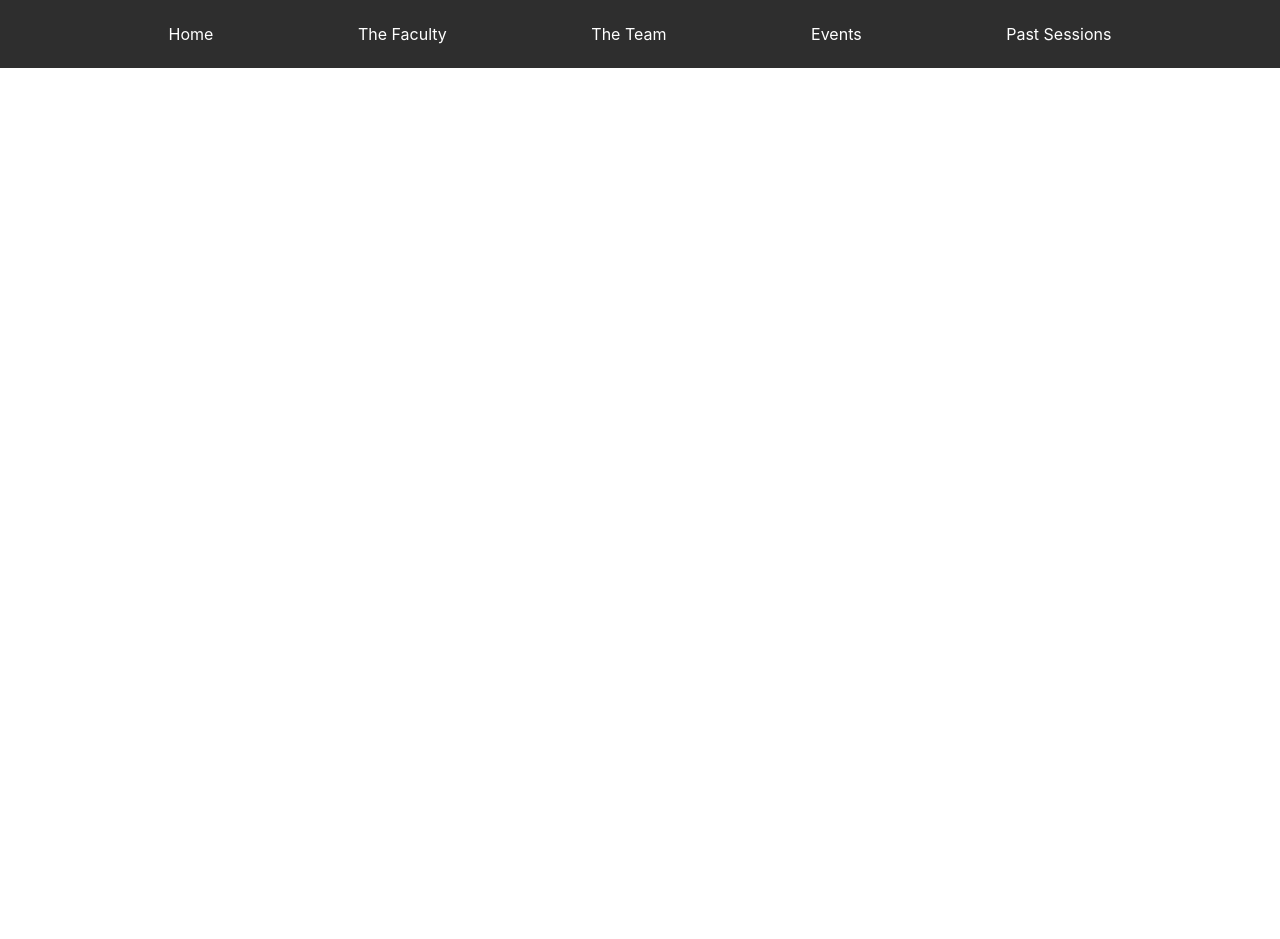
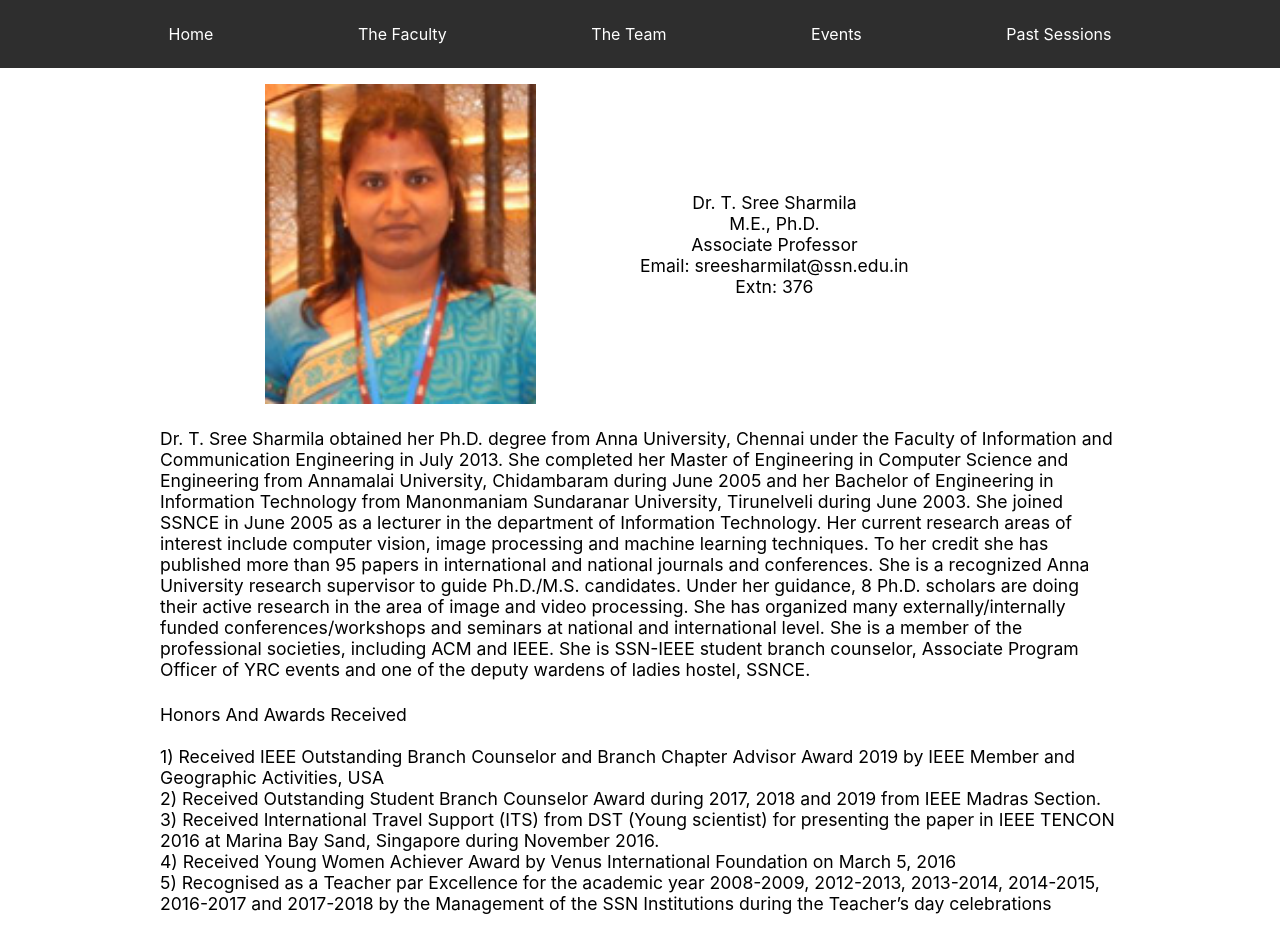
Before and after one commit to keertivaas/ProcodeWebsite, a React (Create React App) app in the folder procode-frontend/: page /faculty in a window 1280 px wide. Shown: the top 939 px of the page. Before the commit the page ends 800 px from the top, so only its background shows below. Built offline with nearby package versions, Linux system fonts and the light colour scheme.

Commit message:
Added Faculty Page

```diff
--- a/procode-frontend/src/App.js
+++ b/procode-frontend/src/App.js
@@ -2,6 +2,7 @@ import "./App.css";
 import { BrowserRouter as Router, Route, Switch } from "react-router-dom";
 import { Navbar } from "./components/Navbar/Navbar";
 import Home from "./views/Home/Home";
+import { Faculty } from "./views/Faculty/Faculty";
 
 function App() {
   return (
@@ -11,6 +12,7 @@ function App() {
         <Switch>
           <Route exact path="/" component={Home} />
           <Route exact path="/team" component={null} />
+          <Route exact path="/faculty" component={Faculty} />
           <Route exact path="*" component={null} />
         </Switch>
       </Router>
--- /dev/null
+++ b/procode-frontend/src/views/Faculty/Faculty.css
@@ -0,0 +1,18 @@
+.intro-logo {
+  height: 40vh;
+  display: flex;
+}
+.intro {
+  display: flex;
+  flex-direction: column;
+  justify-content: space-evenly;
+  font-size: 1.1rem;
+  text-align: center;
+}
+.intro-container {
+  margin: 0 auto;
+  width: 75vw;
+}
+.intro-text {
+  font-size: 1.1rem;
+}
--- /dev/null
+++ b/procode-frontend/src/views/Faculty/Faculty.js
@@ -0,0 +1,87 @@
+import React from "react";
+import "./Faculty.css";
+import Fac_img from "../../img/dr_tss.jpg";
+export const Faculty = () => {
+  return (
+    <div className="intro-container py-1">
+      <div className="intro-logo">
+        <div
+          className="logo"
+          style={{
+            background: `url(${Fac_img}) no-repeat center center/contain`,
+            height: "100%",
+            width: "50%",
+            display: "inline-block",
+          }}
+        ></div>
+        <div className="intro">
+          <p>
+            Dr. T. Sree Sharmila<br></br>
+            M.E., Ph.D.<br></br>
+
+            Associate Professor<br></br>
+
+            Email: sreesharmilat@ssn.edu.in<br></br>
+
+            Extn: 376<br></br>
+          </p>
+        </div>
+      </div>
+      <div className="intro-text">
+        <p className="my-2">
+          Dr. T. Sree Sharmila obtained her Ph.D. degree from Anna University, Chennai under the Faculty of Information and Communication Engineering in July 2013. She completed her Master of Engineering in Computer Science and Engineering from Annamalai University, Chidambaram during June 2005 and her Bachelor of Engineering in Information Technology from Manonmaniam Sundaranar University, Tirunelveli during June 2003.
+
+          She joined SSNCE in June 2005 as a lecturer in the department of Information Technology. Her current research areas of interest include computer vision, image processing and machine learning techniques. To her credit she has published more than 95 papers in international and national journals and conferences. She is a recognized Anna University research supervisor to guide Ph.D./M.S. candidates. Under her guidance, 8 Ph.D. scholars are doing their active research in the area of image and video processing.
+
+          She has organized many externally/internally funded conferences/workshops and seminars at national and international level. She is a member of the professional societies, including ACM and IEEE.
+
+          She is SSN-IEEE student branch counselor, Associate Program Officer of YRC events and one of the deputy wardens of ladies hostel, SSNCE.
+        </p>
+        <p className="my-2">
+          Honors And Awards Received <br></br> <br></br>
+          <ul>
+            <li> 1) Received IEEE Outstanding Branch Counselor and Branch Chapter Advisor Award 2019 by IEEE Member and Geographic Activities, USA </li>
+            <li> 2) Received Outstanding Student Branch Counselor Award during 2017, 2018 and 2019 from IEEE Madras Section. </li>
+            <li> 3) Received International Travel Support (ITS) from DST (Young scientist) for presenting the paper in IEEE TENCON 2016 at Marina Bay Sand, Singapore during November 2016. </li>
+            <li> 4) Received Young Women Achiever Award by Venus International Foundation on March 5, 2016 </li>
+            <li> 5) Recognised as a Teacher par Excellence for the academic year 2008-2009, 2012-2013, 2013-2014, 2014-2015, 2016-2017 and 2017-2018 by the Management of the SSN Institutions during the Teacher’s day celebrations </li>
+          </ul>
+        </p>
+        <p className="my-2">
+          Research Project Details <br></br> <br></br>
+          1) Title                       : Developing efficient technique for underwater acoustic images <br></br>
+          <br></br>
+          Funding Agency         : SSN Trust <br></br>
+          <br></br>
+          Investigator                 : Dr. T. Sree Sharmila <br></br>
+
+          Duration                      : Oct 2014-Mar 2016 <br></br>
+
+          Amount                       : 3 Lakhs <br></br>
+          <br></br>
+
+
+
+
+          2) Title                       : Lie detection – An integrated approach <br></br>
+          <br></br>
+          Funding Agency         : SSN Trust <br></br>
+          <br></br>
+          Investigator                 : Dr. T. Sree Sharmila <br></br>
+
+          Duration                      : Oct 2017-Mar 2019 <br></br>
+
+          Amount                       : 3.5 Lakhs <br></br>
+          <br></br>
+          <br></br>
+          International Journals: 34 <br></br>
+          International Conferences: 61 <br></br><br></br>
+          <a href="https://www.linkedin.com/in/sree-sharmila-443710a0/?originalSubdomain=in">Linkedin Profile</a> <br></br>
+          <br></br>
+          <a href = "https://scholar.google.com/citations?user=SSGOx8kAAAAJ&hl=en">Google scholar Profile</a>
+        </p>
+      </div>
+    </div>
+  );
+};
+export default Faculty;
```
Also changed, not shown: procode-frontend/src/img/dr_tss.jpg (added), 1 other file (tests, documents, lock files or other folders).
